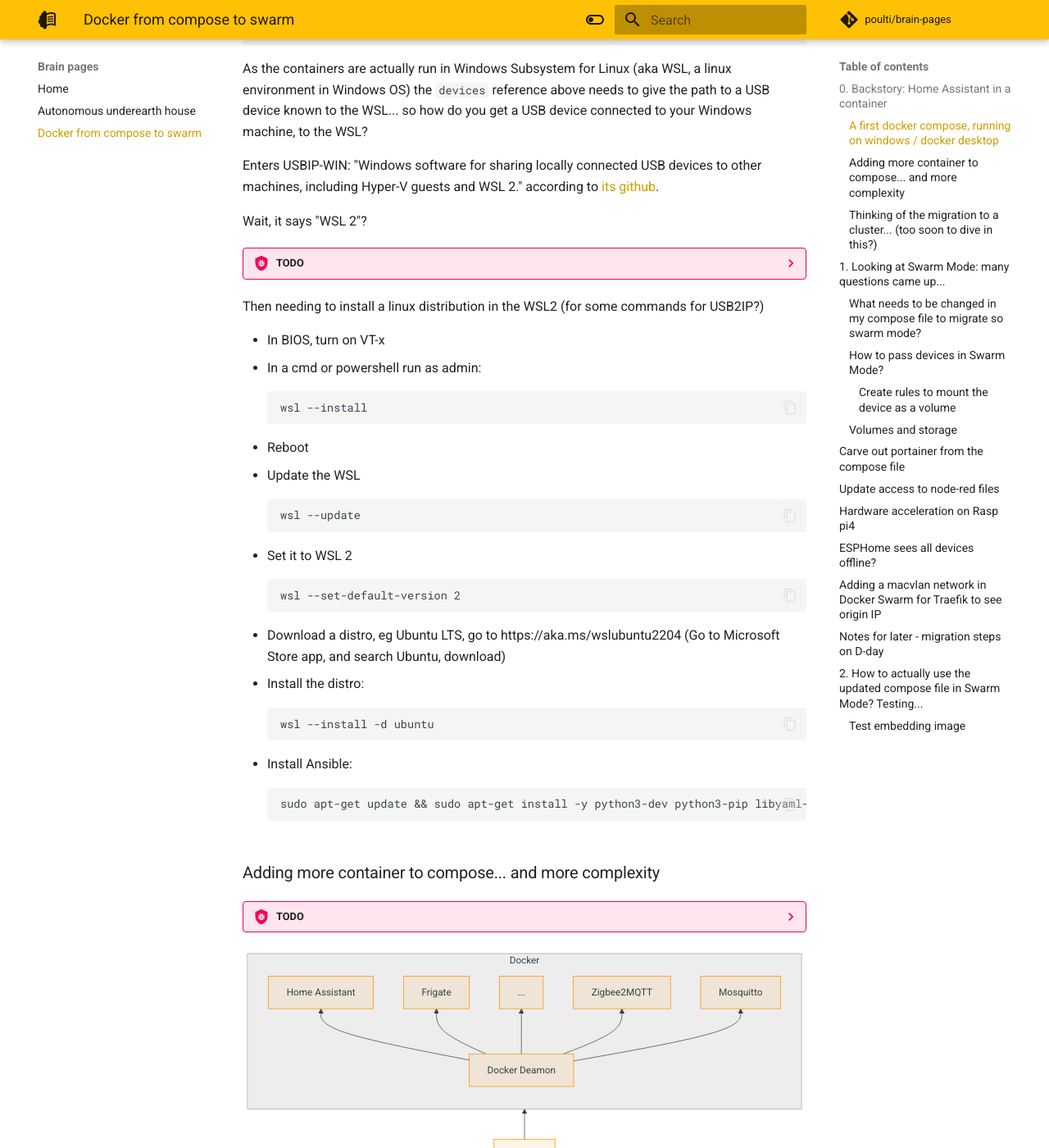
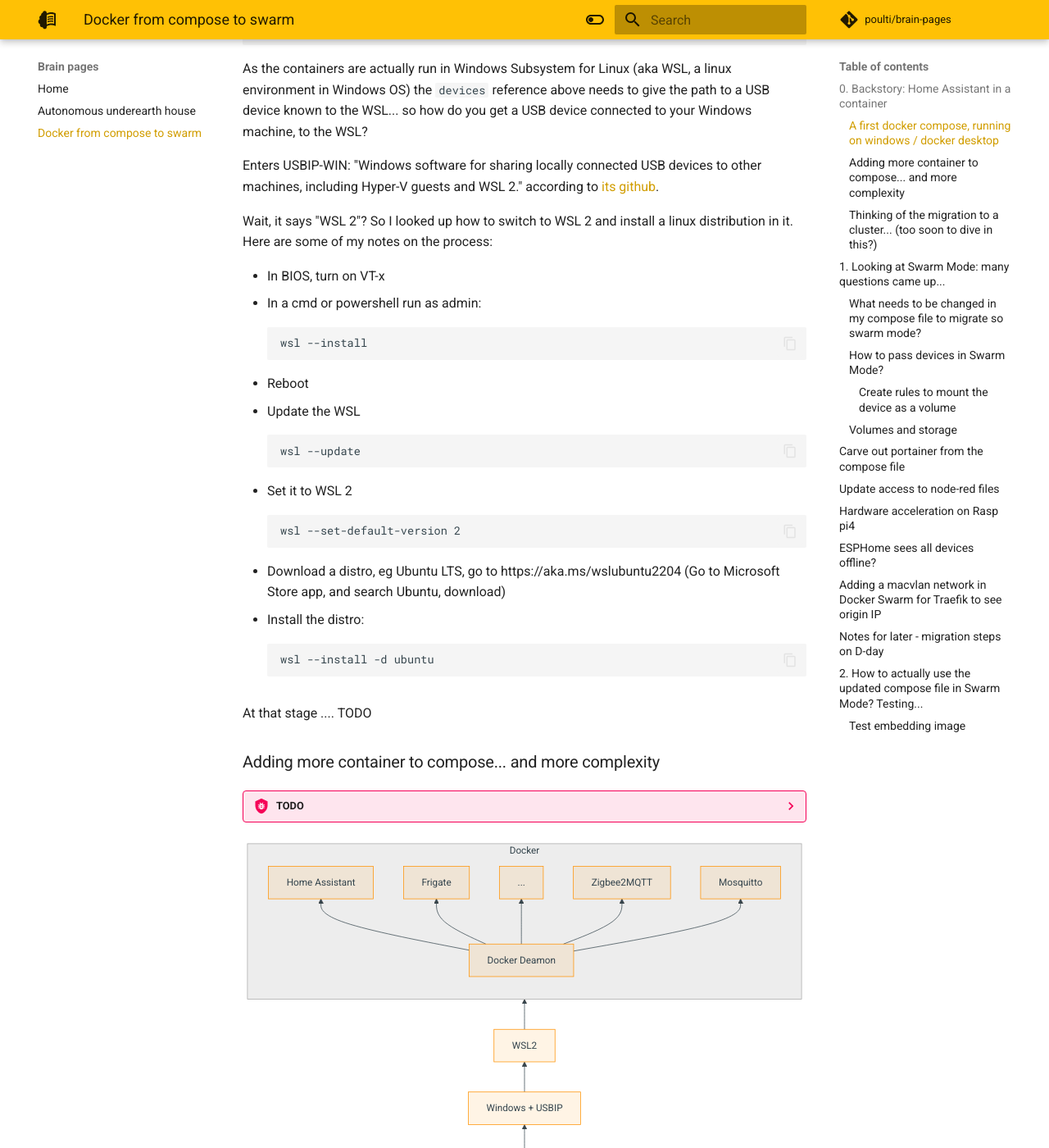
Before and after one commit to poulti/brain-pages, an MkDocs documentation site: the page built from docs/docker-from-compose-to-swarm.md, in a window 1280 px wide and 1400 px high, scrolled down 3306 px. Shown: the whole window at 82% size. Built offline with MkDocs 1.6.1 and Material for MkDocs 9.7.7, drawn with Linux system fonts in a browser that asks for light colours; comment, search, counter and statistics services are not loaded.

Commit message:
Link up with WSL 2

````diff
--- a/docs/docker-from-compose-to-swarm.md
+++ b/docs/docker-from-compose-to-swarm.md
@@ -140,13 +140,7 @@
 
 Enters USBIP-WIN: "Windows software for sharing locally connected USB devices to other machines, including Hyper-V guests and WSL 2." according to [its github](https://github.com/dorssel/usbipd-win).
 
-Wait, it says "WSL 2"?
-
-??? bug "TODO"
-    need to pass the USB to WSL/Linux
-
-
-Then needing to install a linux distribution in the WSL2 (for some commands for USB2IP?)
+Wait, it says "WSL 2"? So I looked up how to switch to WSL 2 and install a linux distribution in it. Here are some of my notes on the process:
 
 - In BIOS, turn on VT-x
 - In a cmd or powershell run as admin:
@@ -168,11 +162,8 @@
   ```
   wsl --install -d ubuntu
   ```
-- Install Ansible:
-  ```
-  sudo apt-get update && sudo apt-get install -y python3-dev python3-pip libyaml-dev libffi-dev && sudo pip3 install ansible
-  ```
 
+At that stage .... TODO
 
 ### Adding more container to compose... and more complexity
 
````
